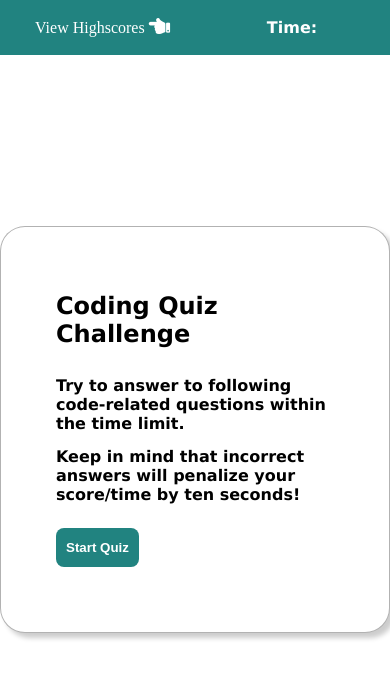
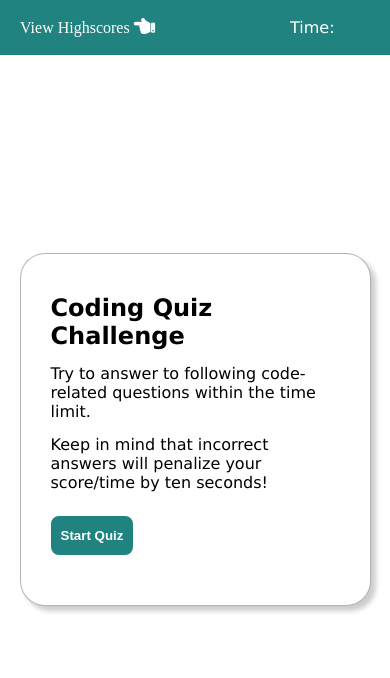
Before and after one commit to vinodpatidar0808/quiz-app, a plain HTML site: page index.html in a window 390 px wide. Drawn offline with Linux system fonts and the light colour scheme.

Commit message:
make responsive

```diff
--- a/style.css
+++ b/style.css
@@ -65,7 +65,7 @@ h2{
 
 p{
     margin: 1.4rem 1rem;
-    font-weight: 600;
+    font-weight: 500;
 }
 
 .btn{
@@ -91,14 +91,6 @@ input{
     position: relative;
 }
 
-.msg{
-    margin: 1.4rem 1rem;
-    font-size: 1.2rem;
-    color : red;
-    position: absolute;
-    top: 60%;
-
-}
 
 .option{
     color: white;
@@ -125,3 +117,29 @@ hr{
 .invisible{
     opacity: 0;
 }
+
+/* media queries */
+
+@media (max-width:850px) {
+    .container{
+        max-width: 90vw;
+    }
+}
+
+@media (max-width:600px) {
+    .container{
+        padding: 4rem 2rem;
+    }
+}
+
+
+@media (max-width: 400px){
+    h2{
+        margin-top: 0;
+        margin-bottom: 1rem;
+
+    }
+    header{
+        padding: .4rem 2rem;
+    }
+}
```
Also changed, not shown: index.html (+0 -14 lines).
